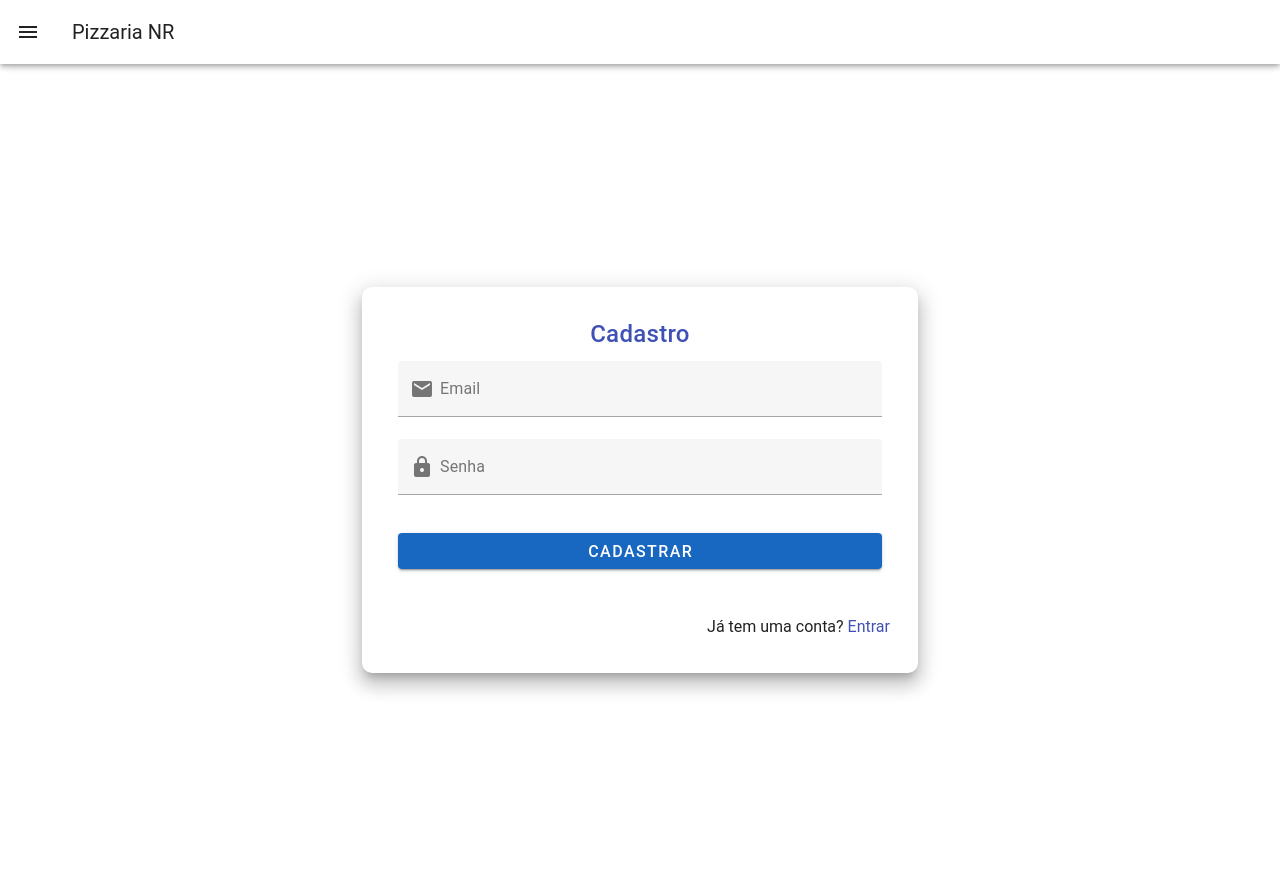
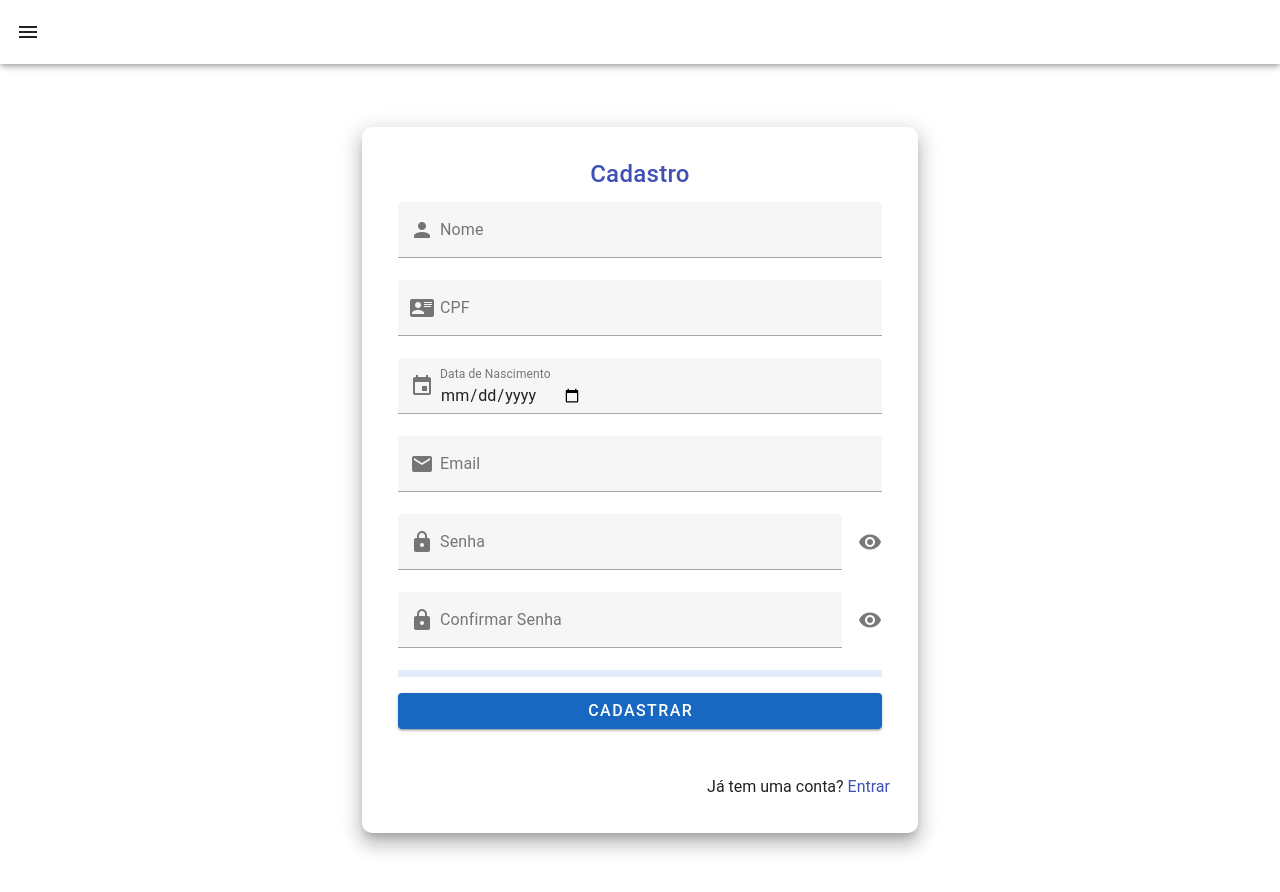
Before and after one commit to Sidraque/Pizzaria-CRUD, a Vue app: page / in a window 1280 px wide. Both pictures are taken after a click on the button "CADASTRAR-SE". Shown: the top 892 px of the page. Built offline with nearby package versions, Linux system fonts and the light colour scheme; no server answers.

Commit message:
Adicionar nome do usuário ao menu, gerenciar estado de autenticação, melhorar layout do menu e atualizar formulário de cadastro com novos campos e validação

```diff
--- a/src/App.vue
+++ b/src/App.vue
@@ -1,57 +1,173 @@
 <template>
   <v-app>
-    <v-navigation-drawer v-model="drawer" app>
+    <v-navigation-drawer v-model="drawer" app v-if="authChecked">
       <v-list>
+        <v-list-item>
+          <v-list-item-avatar>
+            <v-img src="https://d1csarkz8obe9u.cloudfront.net/posterpreviews/pizza-restaurant-logo-design-template-9022f8a4931ef2ff05306b99ed88b18d_screen.jpg?ts=1597302429"></v-img>
+          </v-list-item-avatar>
+          <v-list-item-content>
+            <v-list-item-title v-if="loggedIn" class="title">Admin</v-list-item-title>
+            <v-list-item-subtitle v-if="loggedIn">{{ userName }}</v-list-item-subtitle>
+          </v-list-item-content>
+        </v-list-item>
+
+        <v-divider></v-divider>
+
         <v-list-item
-          v-for="(item, index) in items"
+          v-for="(item, index) in menuItems"
           :key="index"
           @click="navigateTo(item.route)"
+          class="menu-item"
         >
+          <v-list-item-icon>
+            <v-icon>{{ item.icon }}</v-icon>
+          </v-list-item-icon>
           <v-list-item-title>{{ item.title }}</v-list-item-title>
         </v-list-item>
-        <v-list-item @click="logout">
+
+        <v-divider v-if="loggedIn"></v-divider>
+
+        <v-list-item v-if="loggedIn" @click="logout">
+          <v-list-item-icon>
+            <v-icon>mdi-logout</v-icon>
+          </v-list-item-icon>
           <v-list-item-title>Desconectar</v-list-item-title>
         </v-list-item>
       </v-list>
     </v-navigation-drawer>
 
-    <v-app-bar app>
+    <v-app-bar app v-if="authChecked">
       <v-app-bar-nav-icon @click.stop="drawer = !drawer"></v-app-bar-nav-icon>
-      <v-toolbar-title>Pizzaria NR</v-toolbar-title>
+      <v-toolbar-title></v-toolbar-title>
     </v-app-bar>
 
     <v-main>
-      <v-container>
+      <v-container v-if="authChecked">
         <router-view />
+      </v-container>
+      <v-container v-else>
+        <v-progress-linear indeterminate color="primary"></v-progress-linear>
       </v-container>
     </v-main>
   </v-app>
 </template>
 
 <script>
+import { onAuthStateChanged, getAuth, signOut } from "firebase/auth";
+import { getFirestore, doc, getDoc } from "firebase/firestore";
+
 export default {
   data() {
     return {
       drawer: false,
-      items: [
-        { title: 'Clientes', route: '/clientes' },
-        { title: 'Produtos', route: '/produtos' },
-        { title: 'Pedidos', route: '/pedidos' },
+      loggedIn: false,
+      authChecked: false,
+      userName: '',
+      itemsLoggedOut: [
+        { title: "Login", route: "/", icon: "mdi-login" },
+        { title: "Cadastro", route: "/cadastro", icon: "mdi-account-plus" },
       ],
-    }
+      itemsLoggedIn: [
+        { title: "Clientes", route: "/clientes", icon: "mdi-account-group" },
+        { title: "Produtos", route: "/produtos", icon: "mdi-package-variant" },
+        { title: "Pedidos", route: "/pedidos", icon: "mdi-cart" },
+      ],
+    };
+  },
+  computed: {
+    menuItems() {
+      return this.loggedIn ? this.itemsLoggedIn : this.itemsLoggedOut;
+    },
   },
   methods: {
     navigateTo(route) {
       this.$router.push(route);
     },
-    logout() {
-      this.$router.push('/');
+    async logout() {
+      const auth = getAuth();
+      try {
+        await signOut(auth);
+        this.loggedIn = false;
+        this.userName = '';
+        this.navigateTo("/");
+      } catch (error) {
+        this.showSnackbar('Erro ao desconectar: ' + error.message, 'error');
+      }
+    },
+    async fetchUserData(uid) {
+      const db = getFirestore();
+      const userDoc = doc(db, 'usuario', uid);
+      const userSnapshot = await getDoc(userDoc);
+      if (userSnapshot.exists()) {
+        this.userName = userSnapshot.data().nome;
+      } else {
+        this.userName = 'Usuário';
+      }
+    },
+    showSnackbar(message, color) {
+      this.snackbarMessage = message;
+      this.snackbarColor = color;
+      this.snackbar = true;
     }
-  }
-}
+  },
+  created() {
+    const auth = getAuth();
+    onAuthStateChanged(auth, (user) => {
+      this.loggedIn = !!user;
+      this.authChecked = true;
+      if (this.loggedIn) {
+        this.fetchUserData(user.uid);
+        this.navigateTo("/clientes");
+      } else {
+        this.navigateTo("/");
+      }
+    });
+  },
+};
 </script>
 
 <style>
-@import '~vuetify/styles';
-@import '~@mdi/font/css/materialdesignicons.css';
+@import "~vuetify/styles";
+@import "~@mdi/font/css/materialdesignicons.css";
+
+.v-navigation-drawer {
+  background: #3f51b5;
+  color: #fff;
+}
+
+.v-list-item {
+  color: #fff;
+}
+
+.v-list-item-title {
+  font-size: 18px;
+}
+
+.v-app-bar {
+  background: #3f51b5;
+  color: #fff;
+}
+
+.v-toolbar-title {
+  font-size: 24px;
+}
+
+.v-btn {
+  color: #fff;
+}
+
+.title {
+  font-size: 20px;
+  font-weight: bold;
+}
+
+.menu-item {
+  cursor: pointer;
+  transition: background-color 0.3s;
+}
+
+.menu-item:hover {
+  background-color: rgba(255, 255, 255, 0.1);
+}
 </style>
--- a/src/components/Cadastro.vue
+++ b/src/components/Cadastro.vue
@@ -7,22 +7,68 @@
           <v-card-text>
             <v-form @submit.prevent="register">
               <v-text-field
+                v-model="nome"
+                label="Nome"
+                required
+                outlined
+                prepend-inner-icon="mdi-account"
+              ></v-text-field>
+              <v-text-field
+                v-model="cpf"
+                label="CPF"
+                required
+                outlined
+                prepend-inner-icon="mdi-card-account-details"
+              ></v-text-field>
+              <v-text-field
+                v-model="dataNascimento"
+                label="Data de Nascimento"
+                type="date"
+                required
+                outlined
+                prepend-inner-icon="mdi-calendar"
+              ></v-text-field>
+              <v-text-field
                 v-model="email"
                 label="Email"
                 type="email"
                 required
                 outlined
                 prepend-inner-icon="mdi-email"
+                :rules="[emailRule]"
+                @blur="checkEmailExists"
               ></v-text-field>
               <v-text-field
                 v-model="password"
+                :type="showPassword ? 'text' : 'password'"
                 label="Senha"
-                type="password"
                 required
                 outlined
                 prepend-inner-icon="mdi-lock"
+                :append-icon="showPassword ? 'mdi-eye-off' : 'mdi-eye'"
+                @click:append="toggleShowPassword"
+                :rules="[passwordRule]"
+                @input="checkPasswordStrength"
               ></v-text-field>
-              <v-btn type="submit" color="primary" block class="mt-4">
+              <v-text-field
+                v-model="confirmPassword"
+                :type="showConfirmPassword ? 'text' : 'password'"
+                label="Confirmar Senha"
+                required
+                outlined
+                prepend-inner-icon="mdi-lock"
+                :append-icon="showConfirmPassword ? 'mdi-eye-off' : 'mdi-eye'"
+                @click:append="toggleShowConfirmPassword"
+                :rules="[confirmPasswordRule]"
+              ></v-text-field>
+              <v-progress-linear
+                :value="passwordStrengthValue"
+                color="primary"
+                height="7"
+                class="mb-2"
+              ></v-progress-linear>
+              <div :class="passwordStrengthClass">{{ passwordStrengthText }}</div>
+              <v-btn type="submit" color="primary" block class="mt-4" :disabled="!canRegister">
                 Cadastrar
               </v-btn>
             </v-form>
@@ -34,32 +80,147 @@
         </v-card>
       </v-col>
     </v-row>
+    <v-snackbar v-model="snackbar" :color="snackbarColor" top right>
+      {{ snackbarMessage }}
+      <v-btn color="white" text @click="snackbar = false">Fechar</v-btn>
+    </v-snackbar>
   </v-container>
 </template>
 
 <script>
 import { ref } from 'vue';
-import { getAuth, createUserWithEmailAndPassword } from 'firebase/auth';
+import { getAuth, createUserWithEmailAndPassword, fetchSignInMethodsForEmail } from 'firebase/auth';
 import { useRouter } from 'vue-router';
+import { getFirestore, doc, setDoc } from 'firebase/firestore';
 
 export default {
   setup() {
+    const nome = ref('');
+    const cpf = ref('');
+    const dataNascimento = ref('');
     const email = ref('');
     const password = ref('');
+    const confirmPassword = ref('');
+    const passwordStrengthValue = ref(0);
+    const passwordStrengthText = ref('');
+    const passwordStrengthClass = ref('');
+    const showPassword = ref(false);
+    const showConfirmPassword = ref(false);
+    const canRegister = ref(true);
+    const snackbar = ref(false);
+    const snackbarMessage = ref('');
+    const snackbarColor = ref('');
     const router = useRouter();
 
-    const register = () => {
+    const emailRule = (v) => !!v || 'E-mail é obrigatório';
+    const passwordRule = (v) => !!v && v.length >= 8 && /[!@#$%^&*(),.?":{}|<>]/g.test(v) || 'Senha deve ter no mínimo 8 caracteres e um caractere especial';
+    const confirmPasswordRule = (v) => v === password.value || 'Senhas não conferem';
+
+    const register = async () => {
       const auth = getAuth();
-      createUserWithEmailAndPassword(auth, email.value, password.value)
-        .then(() => {
-          router.push('/login');
-        })
-        .catch((error) => {
-          console.error('Erro ao cadastrar:', error);
+      const db = getFirestore();
+
+      try {
+        const userCredential = await createUserWithEmailAndPassword(auth, email.value, password.value);
+        const user = userCredential.user;
+
+        await setDoc(doc(db, 'usuario', user.uid), {
+          nome: nome.value,
+          cpf: cpf.value,
+          dataNascimento: dataNascimento.value,
+          email: email.value
         });
+
+        snackbarMessage.value = 'Cadastro realizado com sucesso!';
+        snackbarColor.value = 'success';
+        snackbar.value = true;
+        router.push('/');
+      } catch (error) {
+        if (error.code === 'auth/email-already-in-use') {
+          snackbarMessage.value = 'E-mail já cadastrado';
+        } else {
+          snackbarMessage.value = 'Erro ao cadastrar: ' + error.message;
+        }
+        snackbarColor.value = 'error';
+        snackbar.value = true;
+      }
     };
 
-    return { email, password, register };
+    const checkEmailExists = async () => {
+      const auth = getAuth();
+      try {
+        const methods = await fetchSignInMethodsForEmail(auth, email.value);
+        if (methods.length > 0) {
+          canRegister.value = false;
+          snackbarMessage.value = 'E-mail já cadastrado';
+          snackbarColor.value = 'error';
+          snackbar.value = true;
+        } else {
+          canRegister.value = true;
+        }
+      } catch (error) {
+        snackbarMessage.value = 'Erro ao verificar e-mail: ' + error.message;
+        snackbarColor.value = 'error';
+        snackbar.value = true;
+      }
+    };
+
+    const checkPasswordStrength = () => {
+      const value = password.value;
+      let strength = 0;
+      if (value.length >= 8) strength += 1;
+      if (/[A-Z]/.test(value)) strength += 1;
+      if (/[a-z]/.test(value)) strength += 1;
+      if (/[0-9]/.test(value)) strength += 1;
+      if (/[!@#$%^&*(),.?":{}|<>]/.test(value)) strength += 1;
+
+      passwordStrengthValue.value = (strength / 5) * 100;
+
+      if (strength <= 2) {
+        passwordStrengthText.value = 'Fraca';
+        passwordStrengthClass.value = 'text-red';
+      } else if (strength === 3 || strength === 4) {
+        passwordStrengthText.value = 'Média';
+        passwordStrengthClass.value = 'text-orange';
+      } else if (strength === 5) {
+        passwordStrengthText.value = 'Forte';
+        passwordStrengthClass.value = 'text-green';
+      }
+    };
+
+    const toggleShowPassword = () => {
+      showPassword.value = !showPassword.value;
+    };
+
+    const toggleShowConfirmPassword = () => {
+      showConfirmPassword.value = !showConfirmPassword.value;
+    };
+
+    return {
+      nome,
+      cpf,
+      dataNascimento,
+      email,
+      password,
+      confirmPassword,
+      passwordStrengthValue,
+      passwordStrengthText,
+      passwordStrengthClass,
+      register,
+      checkEmailExists,
+      checkPasswordStrength,
+      toggleShowPassword,
+      toggleShowConfirmPassword,
+      emailRule,
+      passwordRule,
+      confirmPasswordRule,
+      canRegister,
+      showPassword,
+      showConfirmPassword,
+      snackbar,
+      snackbarMessage,
+      snackbarColor
+    };
   }
 };
 </script>
@@ -101,4 +262,16 @@ export default {
 .v-btn.secondary {
   color: #3f51b5;
 }
+
+.text-red {
+  color: red;
+}
+
+.text-orange {
+  color: orange;
+}
+
+.text-green {
+  color: green;
+}
 </style>
--- /dev/null
+++ b/src/styles/variables.scss
@@ -0,0 +1,2 @@
+// Vuetify Custom Variables
+@import '~vuetify/src/styles/settings/_variables.scss';
```
Also changed, not shown: src/components/Clientes.vue (+10 -1 lines), src/components/Produtos.vue (+10 -1 lines), src/main.js (+17 -17 lines), src/router/index.js (+18 -18 lines), src/assets/img/logo.png.
